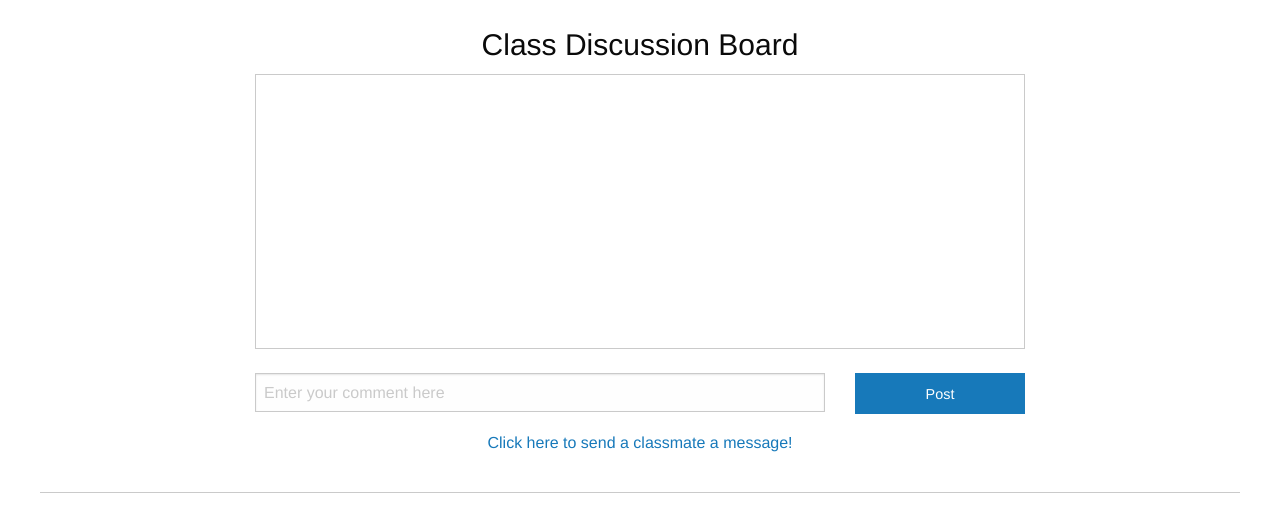
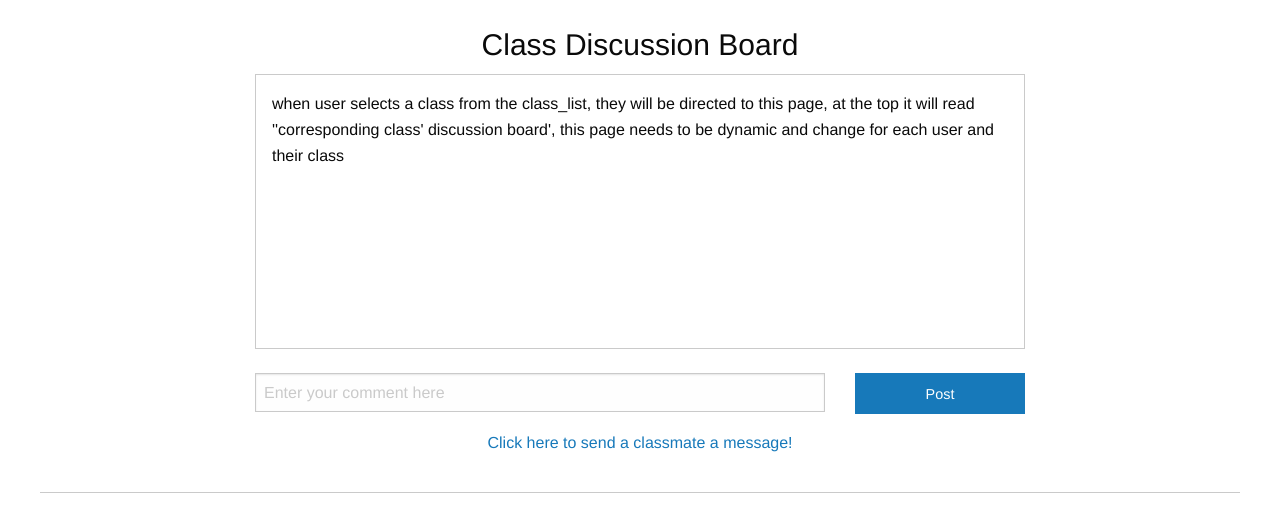
Before and after one commit to andrewryan/ClassCollabs, a Django app: page /discBoard in a window 1280 px wide. Shown: the part 174-686 px from the top of the page. Run offline with Django 3.2, Linux system fonts and the light colour scheme; a user stored in the database is signed in; some libraries are stand-ins or nearby versions.

```diff
--- a/projectApps/templates/classes.html
+++ b/projectApps/templates/classes.html
@@ -26,7 +26,7 @@
             <div id="course_list">
               <ul id="courses">
                 {% for object in class_list %}
-                  <li>{{ object.course }}</li>
+                  <li><a href="/discBoard/">{{ object.course }}</li>
                 {% endfor %}
               </ul>
             </div>
--- a/projectApps/templates/discBoard.html
+++ b/projectApps/templates/discBoard.html
@@ -22,7 +22,10 @@
       <div class="row column log-in-form">
         <h4 class="text-center">Class Discussion Board</h4>
         <div class="discboard">
-
+          <p>when user selects a class from the class_list, they will be directed
+            to this page, at the top it will read ''corresponding class'
+            discussion board', this page needs to be dynamic and change for
+            each user and their class</p>
         </div><br>
         <div class="row">
           <div class="large-9 columns">
--- a/projectApps/templates/message.html
+++ b/projectApps/templates/message.html
@@ -32,6 +32,7 @@
           <div class="large-3 columns">
             <a type="submit" class="button" style="width:100%">Send</a>
           </div>
+          <p class="text-center"><a href="/discBoard/">Go back to discussion board</a></p>
         </div>
       </div>
     </form>
```
Also changed, not shown: db.sqlite3.
